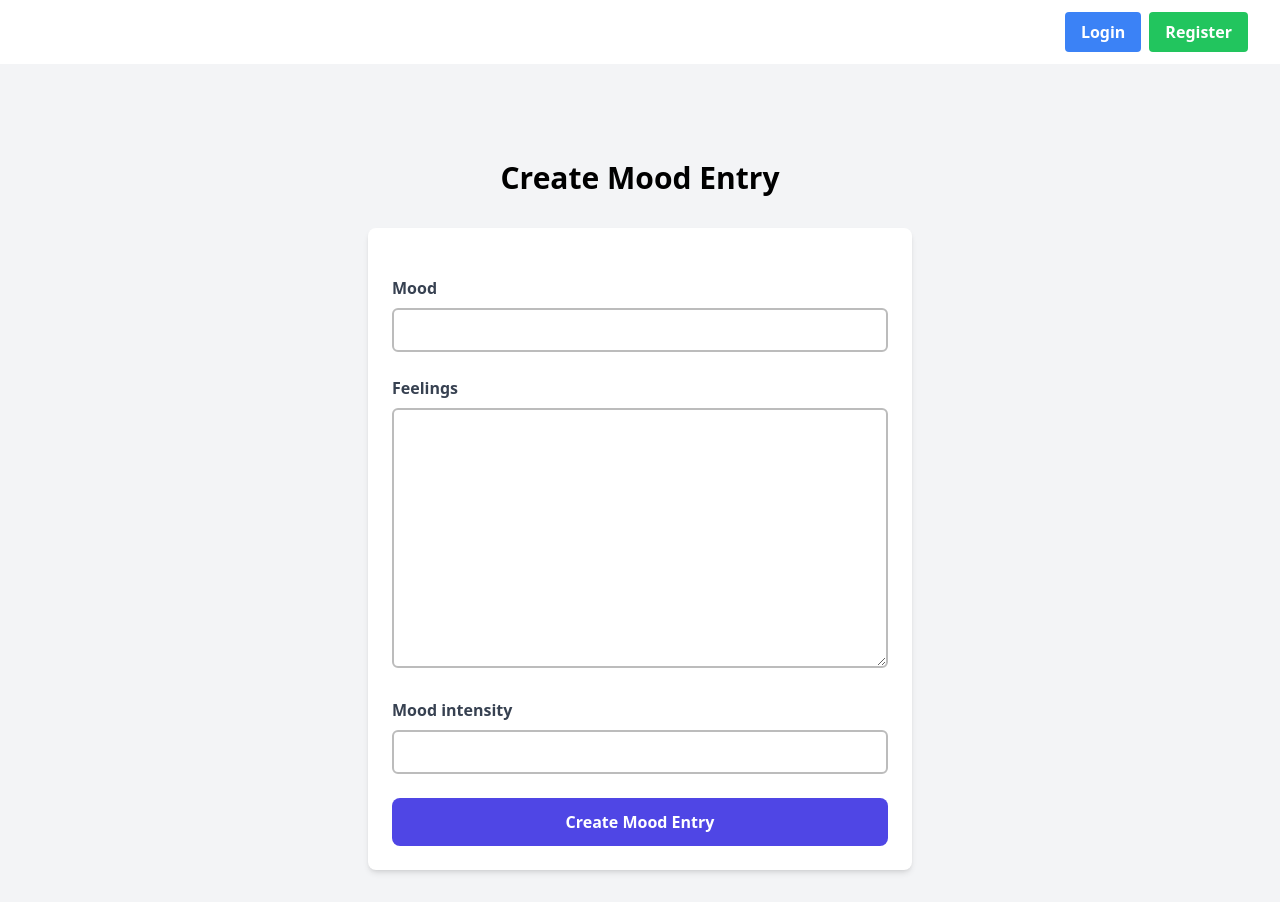
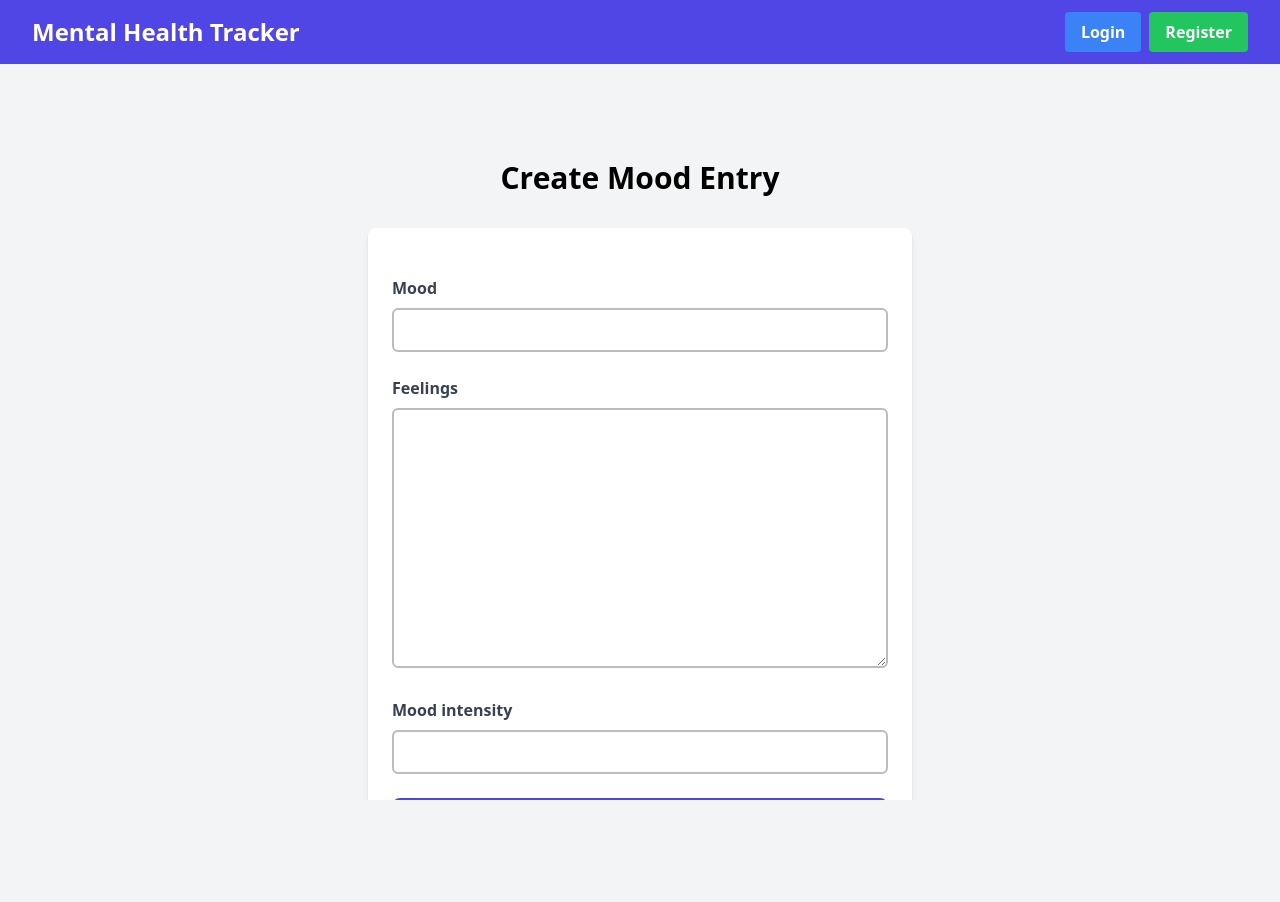
Before and after one commit to jasminerakhaila/mental-health-tracker, a Django app: page /create-mood-entry in a window 1280 px wide. After the commit the page ends 800 px from the top, so only its background shows below. Run offline with Django 5.2, Linux system fonts and the light colour scheme; some libraries are stand-ins or nearby versions.

Commit message:
Final Tugas 4

```diff
--- a/templates/navbar.html
+++ b/templates/navbar.html
@@ -1,4 +1,4 @@
-<nav class="bg-indigo-600 shadow-lg fixed top-0 left-0 z-40 w-screen"></nav>
+<nav class="bg-indigo-600 shadow-lg fixed top-0 left-0 z-50 w-screen" ><nav>
     <div class="max-w-7xl mx-auto px-4 sm:px-6 lg:px-8">
       <div class="flex items-center justify-between h-16">
         <div class="flex items-center">
```
